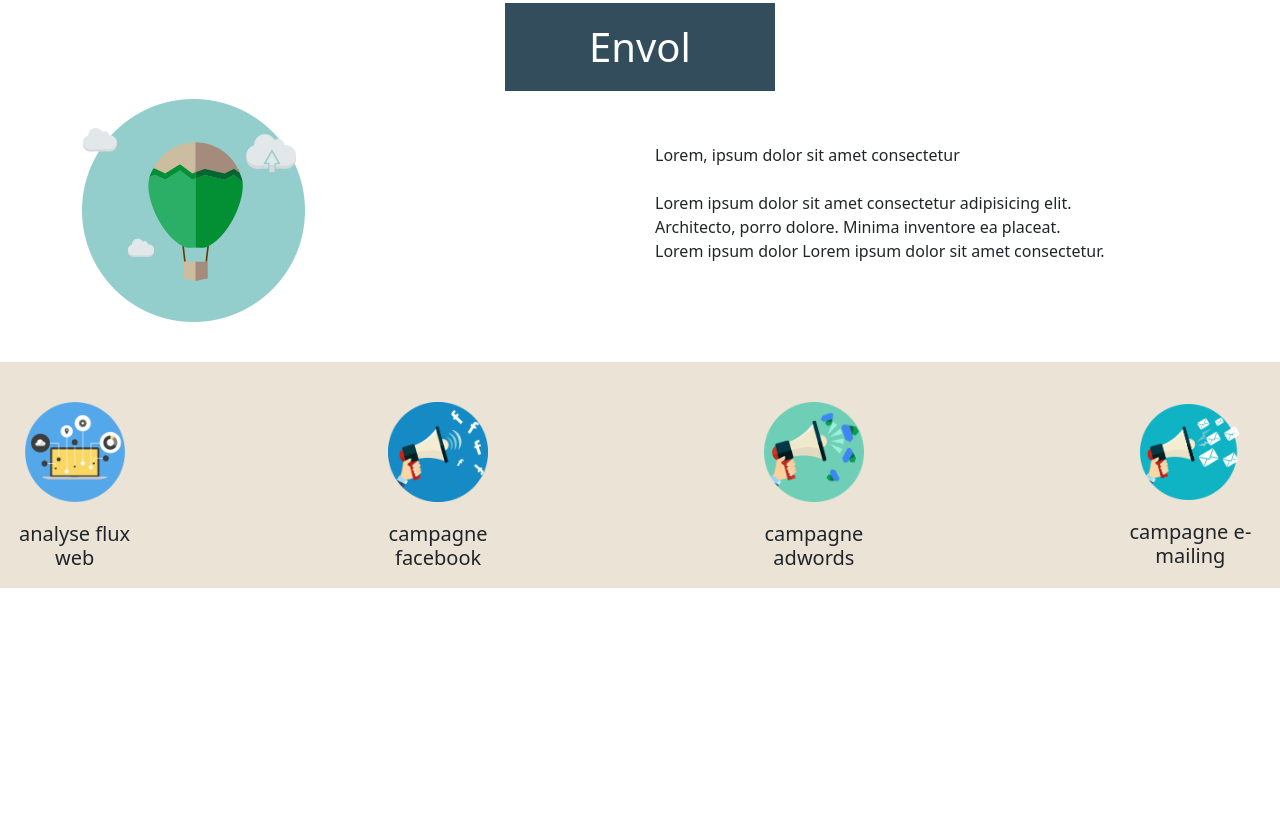
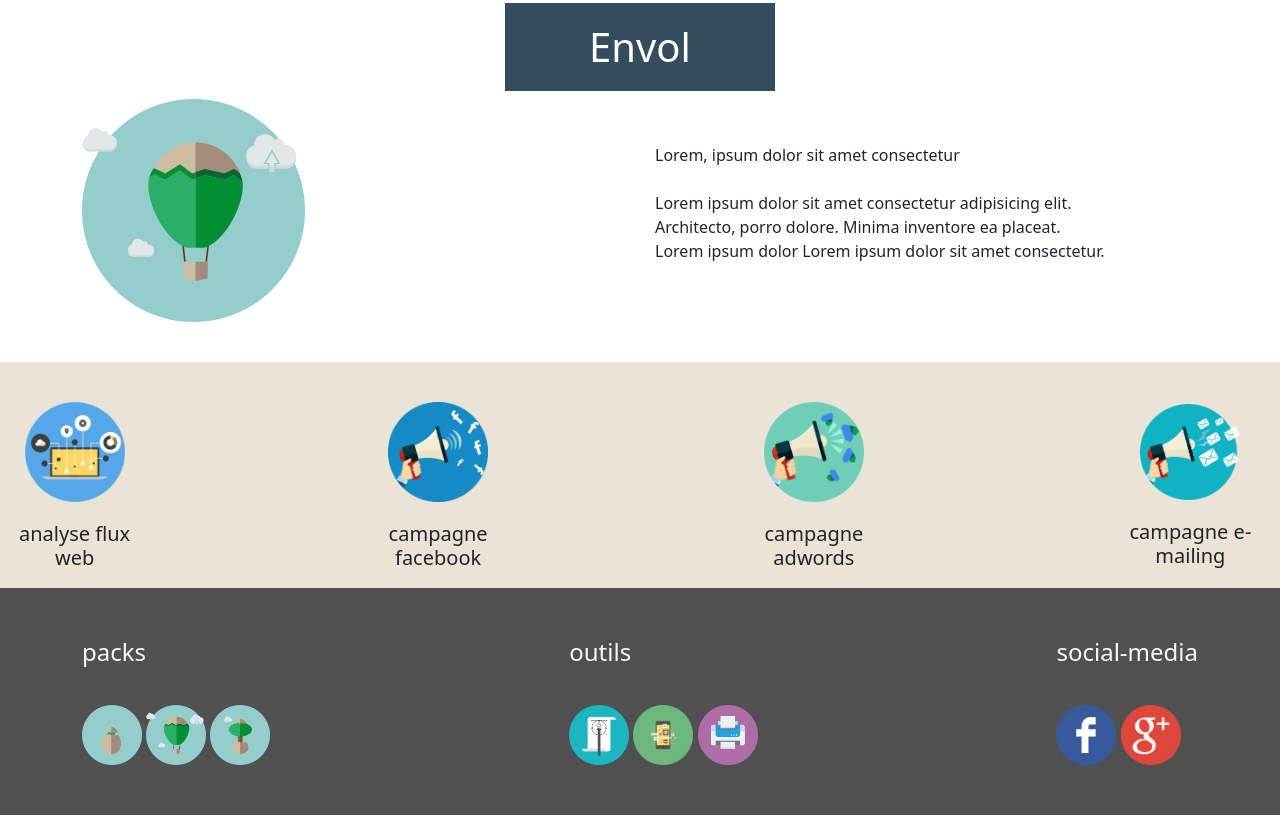
Before and after one commit to dakhamme474/nassim-amine-you, a website: page index.html in a window 1280 px wide. Shown: the part 1856-2671 px from the top of the page. Before the commit the page ends 2444 px from the top, so only its background shows below. Drawn offline with nearby package versions, Linux system fonts and the light colour scheme.

Commit message:
finish lhamdolilah

```diff
--- a/index.html
+++ b/index.html
@@ -177,7 +177,6 @@
       </div>
     </div>
   </section>
-
   <!-- end add section 05 branch nassim -->
   <!-- start add section-6 branch amine -->
   <section class="section-1 container">
@@ -233,6 +232,38 @@
   </section>
   <!-- end add section 07 branch nassim -->
 
+  <!-- add footer nassim and amine -->
+  <footer class="bg-bottum">
+    <div class="container  d-flex justify-content-between">
+      <div class="packs pt-5 pb-5">
+        <h1 class="text-light fs-4 pb-3">packs</h1>
+        <div class="imgs">
+          <img src="/public/img/icon-eclosion.png" alt="" width="60">
+          <img src="/public/img/icon-envole.png" alt="" width="60">
+          <img src="/public/img/icon-evolution.png" alt="" width="60">
+        </div>
+      </div>
+      <div class="outils pt-5 pb-5">
+        <h1 class="text-light fs-4 pb-3">outils</h1>
+        <div class="imgs">
+          <img src="/public/img/identite-graphique.png" alt="" width="60">
+          <img src="/public/img/reseaux-sociaux.png" alt="" width="60">
+          <img src="/public/img/print.png" alt="" width="60">
+        </div>
+      </div>
+      <div class="social-media pt-5 pb-5">
+        <h1 class="text-light fs-4 pb-3">social-media</h1>
+        <div class="imgs">
+          <img src="/public/img/social-f.png" alt="" width="60">
+          <img src="/public/img/google-plus.png" alt="" width="60">
+
+        </div>
+      </div>
+
+    </div>
+  </footer>
+  <!-- end footer nassim and amine-->
+
 
 
 
```
Lines whose indentation alone changed are shown as unchanged.
